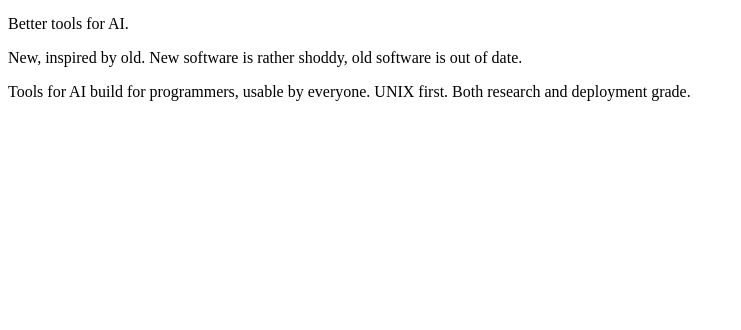
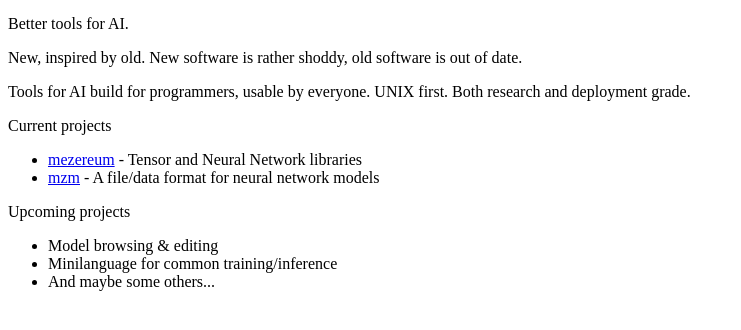
Before and after one commit to mezereum/www, a plain HTML site: page index.html in a window 1280 px wide. Shown: the part 44-374 px from the top of the page, without its empty margins (0-741 px from the left). Drawn offline with Linux system fonts and the light colour scheme.

Commit message:
add projects

```diff
--- a/index.html
+++ b/index.html
@@ -22,5 +22,19 @@ UNIX first.
 Both research and deployment grade.
 </p>
 
+<p>
+Current projects
+<ul>
+<li><a href="https://github.com/mezereum/mezereum">mezereum</a> - Tensor and Neural Network libraries</li>
+<li><a href="https://github.com/mezereum/mzm">mzm</a> - A file/data format for neural network models</li>
+</ul>
+Upcoming projects
+<ul>
+<li>Model browsing & editing</li>
+<li>Minilanguage for common training/inference</li>
+<li>And maybe some others...</li>
+</ul>
+</p>
+
 </body>
 </html>
```
